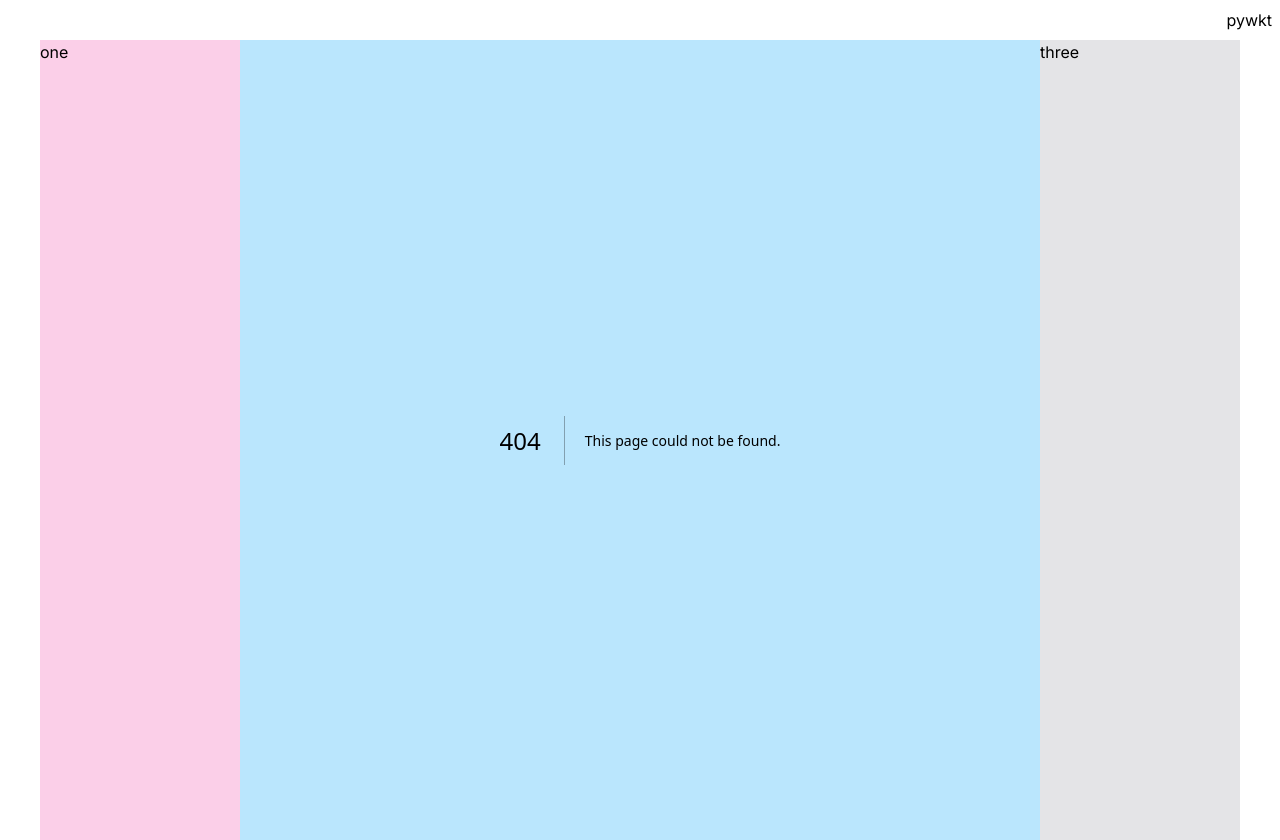
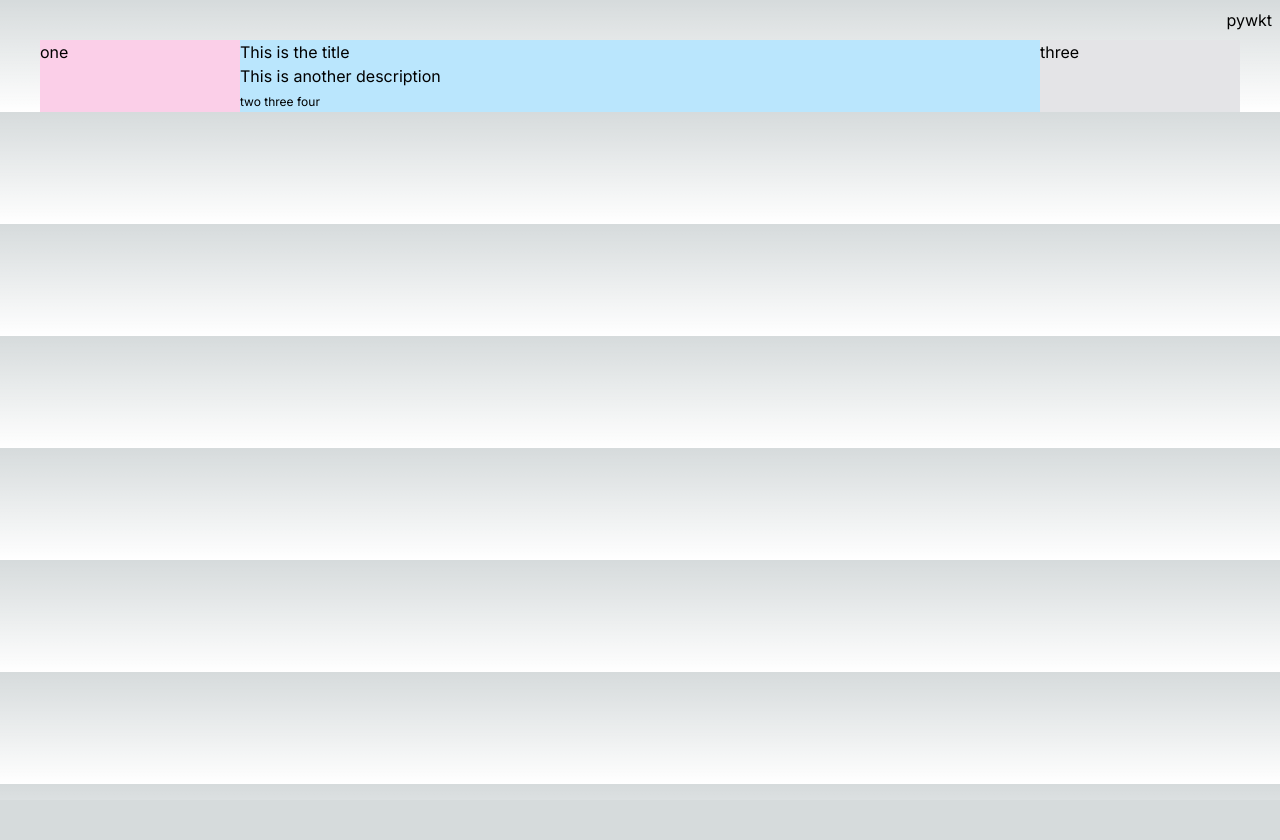
Before and after one commit to pywkt/pywkt-site, a Next.js app: page /tag/four in a window 1280 px wide. Before the commit this address had no page. After the commit the page ends 800 px from the top, so only its background shows below. Built offline with nearby package versions, Linux system fonts and the light colour scheme.

Commit message:
broke out component for ListPost and set up basic tag routing

```diff
--- /dev/null
+++ b/app/tag/[slug]/page.tsx
@@ -0,0 +1,28 @@
+import ListPost from '@/components/ListPost';
+import { getAllFiles, getPostMetadata } from '@/util/getPostMetadata';
+
+export default async function TagPage({
+  params,
+}: {
+  params: { slug: string };
+}) {
+  console.log('params:', params.slug);
+
+  const allFiles = await getAllFiles('posts');
+  const postData = await getPostMetadata(allFiles);
+
+  console.log('postData:', postData)
+  const matchingPosts = postData.filter((post: any) => post.tags.includes(params.slug));
+  console.log('matching:', matchingPosts)
+
+  return <div>
+    <ul>
+      {matchingPosts.map((post: any) => (
+      <li key={post.title}>
+          <ListPost post={post} />
+      </li>
+      ))}
+
+    </ul>
+  </div>;
+}
--- a/components/AllPosts/index.tsx
+++ b/components/AllPosts/index.tsx
@@ -1,12 +1,11 @@
-import fs from 'node:fs/promises';
-import Link from 'next/link';
-import { getPostMetadata } from '@/util/getPostMetadata';
+import { getAllFiles, getPostMetadata } from '@/util/getPostMetadata';
+import ListPost from '../ListPost';
 
 export default async function AllPosts() {
-  const allFiles: string[] = await fs.readdir('./posts');
+  const allFiles = await getAllFiles('posts');
   const postData = await getPostMetadata(allFiles);
 
-  console.log('postData:', postData)
+  console.log('postData:', postData);
 
   return (
     <div>
@@ -14,11 +13,7 @@ export default async function AllPosts() {
         {postData.map((post: any) => {
           return (
             <li key={post.title}>
-              <Link href={`/${post.slug}`}>{post.title}</Link>
-              <h2 className="">{post.description}</h2>
-              {post.tags.map((tag: string) => (
-              <span key={tag} className="text-xs">{`${tag} `}</span>
-              ))}
+              <ListPost post={post} />
             </li>
           );
         })}
--- /dev/null
+++ b/components/ListPost/index.tsx
@@ -0,0 +1,15 @@
+import Link from "next/link";
+
+export default function ListPost({ post }: { post: any }) {
+  return (
+    <div>
+              <Link href={`/${post.slug}`}>{post.title}</Link>
+              <h2 className=''>{post.description}</h2>
+              {post.tags.map((tag: string) => (
+                <span key={tag} className='text-xs'>
+                  <Link href={`/tag/${tag}`}>{`${tag} `}</Link>
+                </span>
+              ))}
+    </div>
+  );
+}
--- a/util/getPostMetadata.ts
+++ b/util/getPostMetadata.ts
@@ -14,3 +14,5 @@ const allMeta = async (file: string) => {
 // This is a bit wonky but it seems to work....
 export const getPostMetadata = async (fileList: string[]) =>
   Promise.all(fileList.map(async (post: string) => allMeta(post)));
+
+export const getAllFiles: (path: string) => Promise<string[]> = async (path) => fs.readdir(`./${path}`);
```
